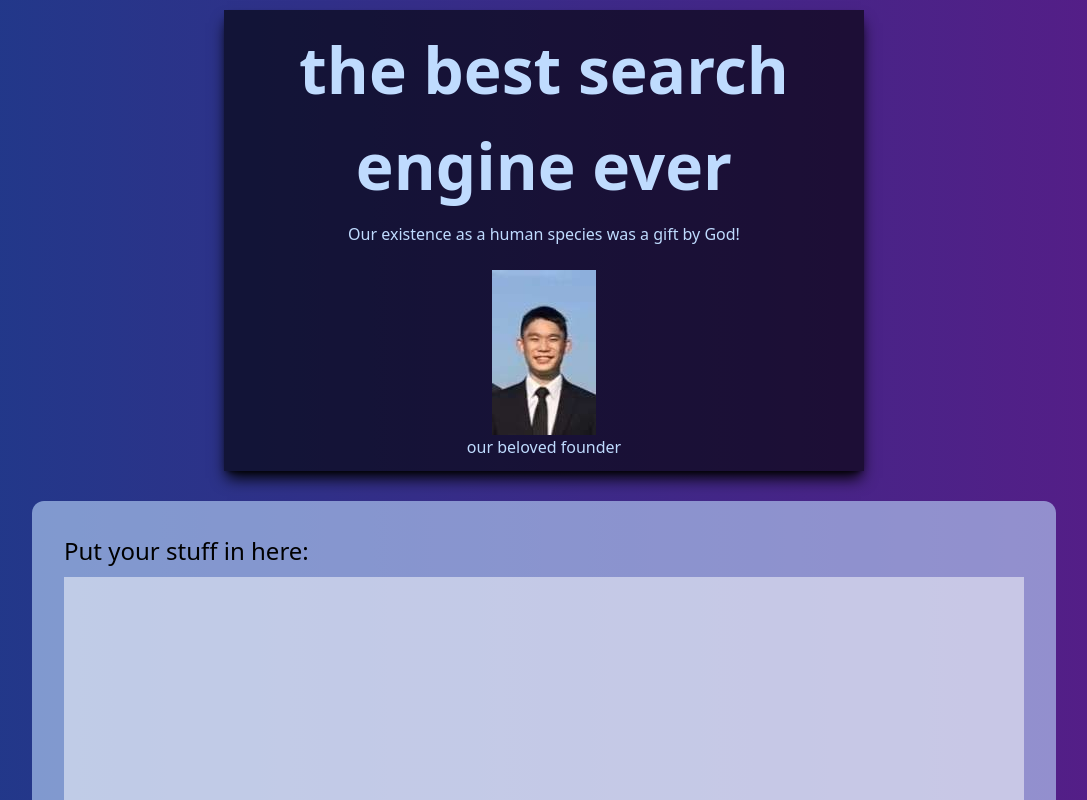
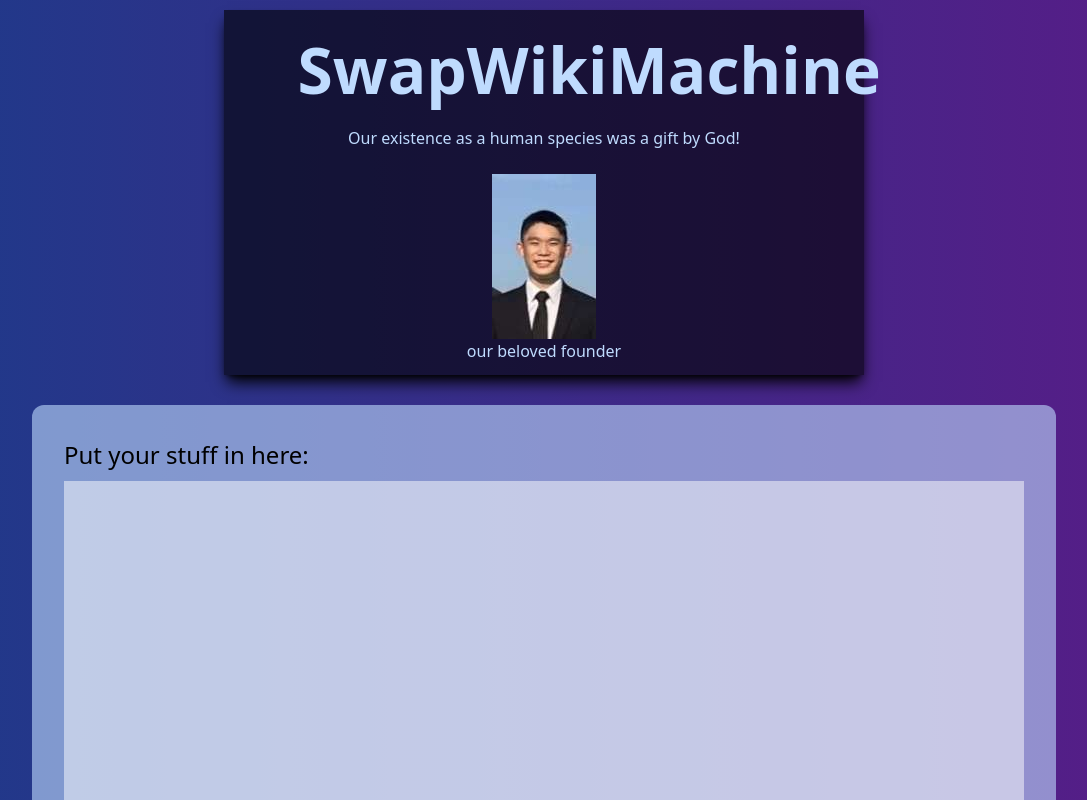
Before and after one commit to GeneralPoxter/wikiRank, a Next.js app: page / in a window 1280 px wide. Shown: the top 800 px of the page, without its empty margins (96-1183 px from the left). Built offline with nearby package versions, Linux system fonts and the light colour scheme.

Commit message:
reorganize everything

```diff
--- /dev/null
+++ b/components/home.js
@@ -0,0 +1,22 @@
+import About from './query_input.js'
+import Input from './output.js'
+import Script from 'next/script'
+
+export default function Home() {
+    return (
+        <div className='text-center bg-gradient-to-r from-blue-900 to-purple-900'>
+            <Script src="model.js" />
+            <div className='relative top-[10px] mb-10 text-blue-200 p-3 w-[50%] ml-auto mr-auto bg-black bg-opacity-60 shadow-lg shadow-black'>
+                <h1 className='font-bold text-[400%] w-[80%] ml-auto mr-auto'>SwapWikiMachine</h1>
+                <p className='mt-2'>Our existence as a human species was a gift by God!</p>
+                <br></br>
+                <img src='images/jason.jpg' className='ml-auto mr-auto max-w-[400%] transition duration-300 ease-in-out hover:shadow-lg hover:shadow-white'
+                    alt='our beloved founder' />
+                <p className='text-1xl'>our beloved founder</p>
+            </div>
+            <About></About>
+            <Input content={['hamburger', 'cheeseburger', 'big mac', 'whopper']}></Input>
+            <br></br>
+        </div>
+    )
+}
--- a/pages/output.js
+++ b/components/output.js
@@ -1,15 +1,16 @@
 import React from "react";
 
-const page = ({ content }) => {
+export default function Output({ content }) {
     const swag = content.map((item, i) => {
         return (
             <div className="mb-2 text-left">
                 <p>{i + 1}: {item}</p>
             </div>
         );
-    }
-    );
+    });
+
     console.log(swag);
+
     return (
         <div className="mt-10 bottom-[100px] ml-[20%] mr-[20%] rounded-xl bg-slate-300 p-2 bg-opacity-90">
             <div className="mb-2 mt-2">
@@ -23,6 +24,3 @@ const page = ({ content }) => {
         </div>
     )
 }
-
-
-export default page;
--- a/pages/query_input.js
+++ b/components/query_input.js
@@ -1,7 +1,6 @@
 import React, { Component } from "react";
 
-class query_input extends Component {
-
+export default class query_input extends Component {
     constructor() {
         super();
         this.state = {
@@ -23,7 +22,6 @@ class query_input extends Component {
         this.setState({ show: true })
         event.preventDefault();
     }
-
 
     render() {
         return (
@@ -51,5 +49,3 @@ class query_input extends Component {
         )
     }
 }
-
-export default query_input;
--- a/pages/_app.js
+++ b/pages/_app.js
@@ -1,6 +1,5 @@
 import '../styles/globals.css';
 
-const MyApp = ({ Component, pageProps }) => {
-  return <Component {...pageProps} />
+export default function MyApp({ Component, pageProps }) {
+    return <Component {...pageProps} />
 }
-export default MyApp
--- a/pages/index.js
+++ b/pages/index.js
@@ -1,27 +1,3 @@
-import About from './query_input.js'
-import Output from './output.js'
-import Script from 'next/script'
-
-const Home = () => {
-  return (
-    <div className='text-center bg-gradient-to-r from-blue-900 to-purple-900'>
-      <Script src="model.js" />
-      <div className='relative top-[10px] mb-10 text-blue-200 p-3 w-[50%]
-      ml-auto mr-auto bg-black bg-opacity-60 shadow-lg shadow-black'>
-        <h1 className='font-bold text-[400%] w-[80%] ml-auto mr-auto'>
-          the best search engine ever
-        </h1>
-        <p className='mt-2'>Our existence as a human species was a gift by God!</p>
-        <br></br>
-        <img src='images/jason.jpg' className='ml-auto mr-auto max-w-[400%] transition duration-300 ease-in-out hover:shadow-lg hover:shadow-white'
-          alt='our beloved founder' />
-        <p className='text-1xl'>our beloved founder</p>
-      </div>
-      <About></About>
-      <Output content={['hamburger', 'cheeseburger', 'big mac', 'whopper']}></Output>
-      <br></br>
-    </div>
-  )
-}
+import Home from "../components/home.js"
 
 export default Home;
--- a/tailwind.config.js
+++ b/tailwind.config.js
@@ -1,9 +1,10 @@
 /** @type {import('tailwindcss').Config} */
+
 module.exports = {
   content: [
-    './pages/**/*.{js,jsx,ts,tsx}',
-    './components/**/*/.{js,jsx,ts,tsx}'
-],
+    "./pages/**/*.{js,jsx,ts,tsx}",
+    "./components/**/*.{js,jsx,ts,tsx}"
+  ],
   theme: {
     extend: {},
   },
```
Also changed, not shown: styles/Home.module.css (added).
